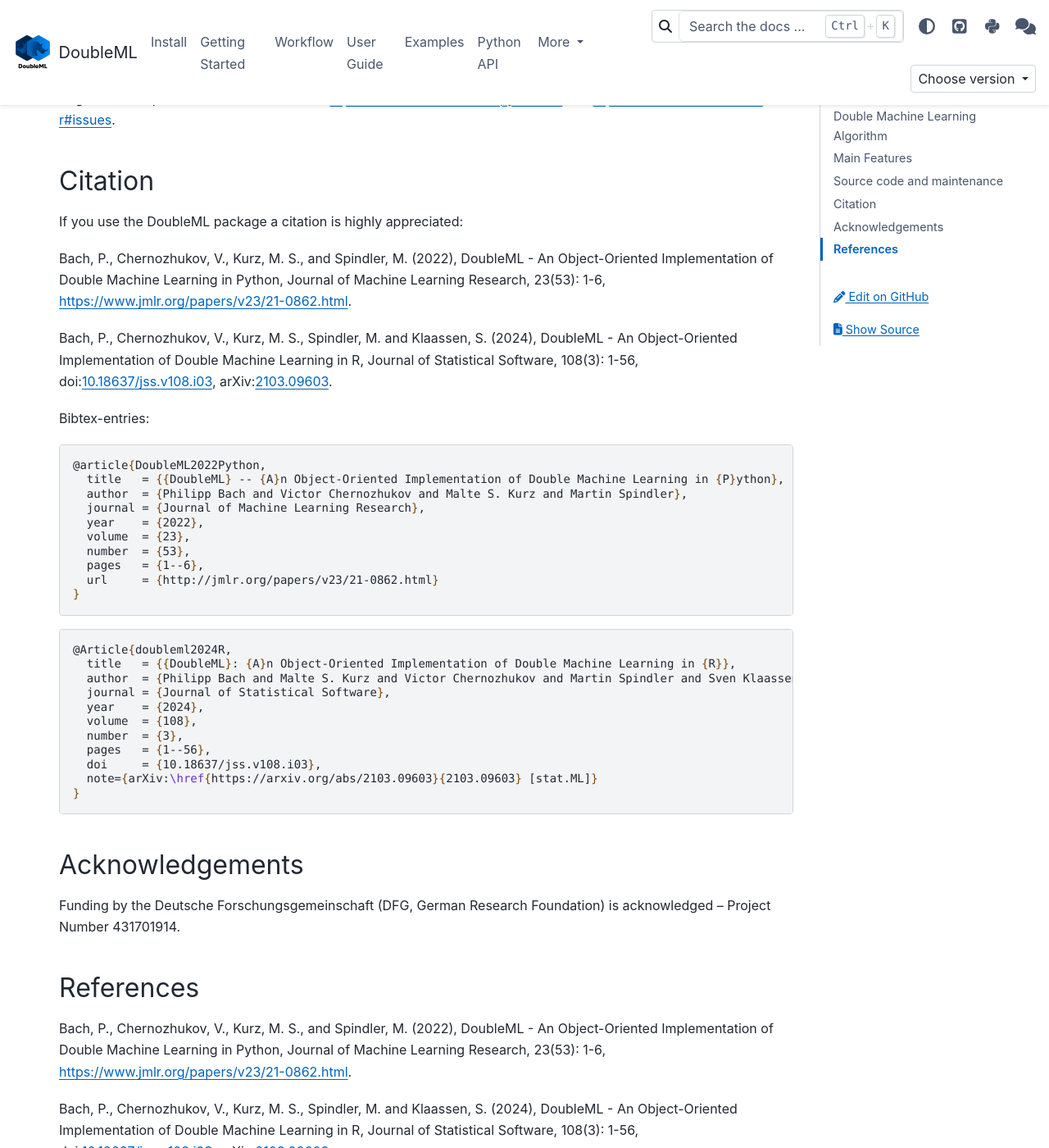
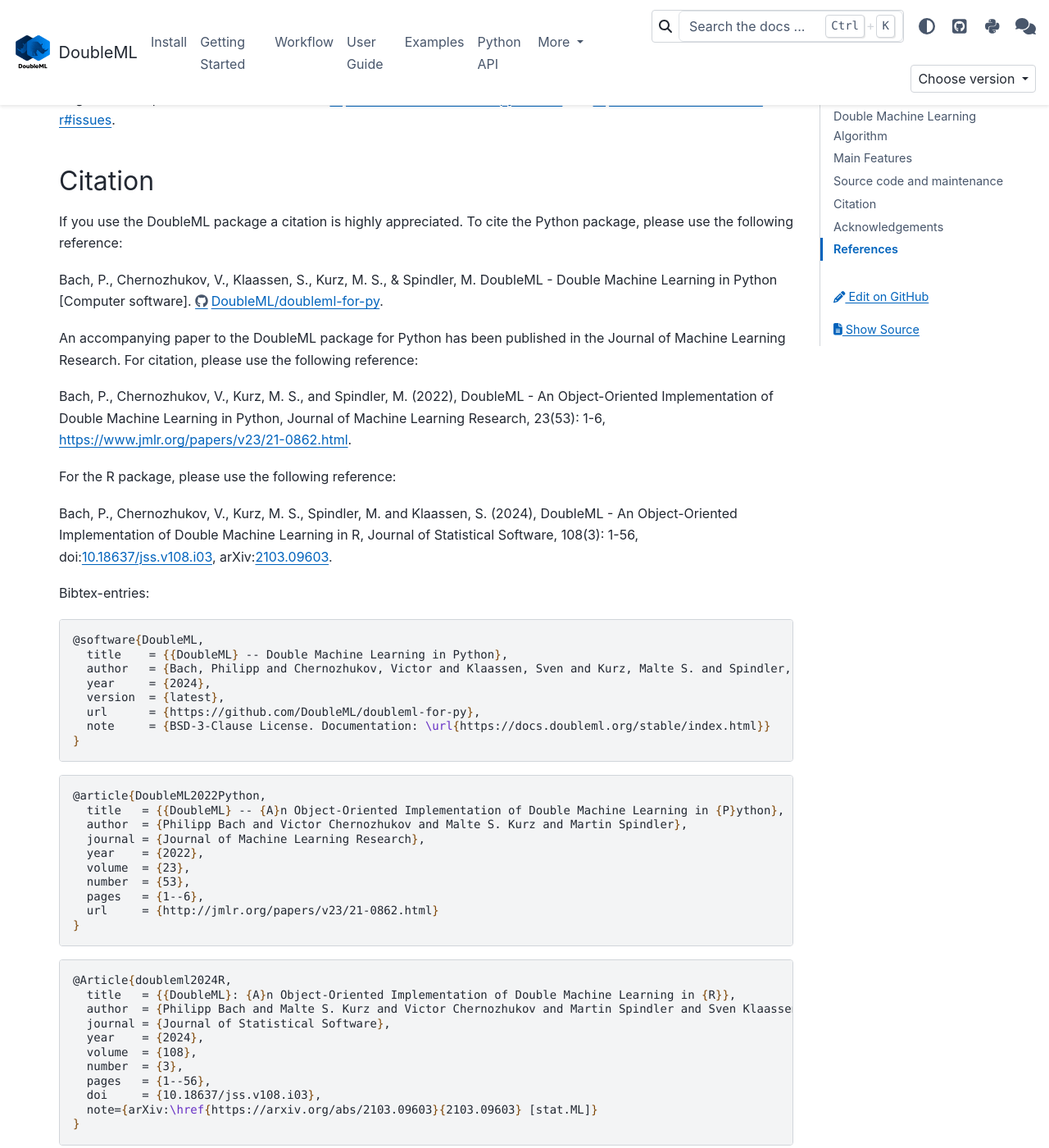
Before and after one commit to DoubleML/doubleml-docs, a Sphinx documentation site: the page built from doc/index.rst, in a window 1280 px wide and 1400 px high, scrolled down 3367 px. Shown: the whole window at 82% size. Built offline with Sphinx 7.4.7 and the PyData theme 0.15.4, drawn with Linux system fonts in a browser that asks for light colours; the version number could not be read and is left out.

Commit message:
upd software citation

```diff
--- a/doc/index.rst
+++ b/doc/index.rst
@@ -200,7 +200,12 @@
 Citation
 --------
 
-If you use the DoubleML package a citation is highly appreciated:
+If you use the DoubleML package a citation is highly appreciated. To cite the Python package, please use the following reference:
+
+Bach, P., Chernozhukov, V., Klaassen, S., Kurz, M. S., & Spindler, M. DoubleML - Double
+Machine Learning in Python [Computer software]. `https://github.com/DoubleML/doubleml-for-py <https://github.com/DoubleML/doubleml-for-py>`_.
+
+An accompanying paper to the DoubleML package for Python has been published in the Journal of Machine Learning Research. For citation, please use the following reference:
 
 Bach, P., Chernozhukov, V., Kurz, M. S., and Spindler, M. (2022), DoubleML - An
 Object-Oriented Implementation of Double Machine Learning in Python,
@@ -208,11 +213,24 @@
 `https://www.jmlr.org/papers/v23/21-0862.html  <https://www.jmlr.org/papers/v23/21-0862.html>`_.
 
 
+For the R package, please use the following reference:
+
 Bach, P., Chernozhukov, V., Kurz, M. S., Spindler, M.  and Klaassen, S. (2024),
 DoubleML - An Object-Oriented Implementation of Double Machine Learning in R, Journal of Statistical Software,
 108(3): 1-56, doi:`10.18637/jss.v108.i03 <https://doi.org/10.18637/jss.v108.i03>`_, arXiv:`2103.09603 <https://arxiv.org/abs/2103.09603>`_.
 
 Bibtex-entries:
+
+.. code-block:: TeX
+
+    @software{DoubleML,
+      title    = {{DoubleML} -- Double Machine Learning in Python},
+      author   = {Bach, Philipp and Chernozhukov, Victor and Klaassen, Sven and Kurz, Malte S. and Spindler, Martin},
+      year     = {2024},
+      version  = {latest},
+      url      = {https://github.com/DoubleML/doubleml-for-py},
+      note     = {BSD-3-Clause License. Documentation: \url{https://docs.doubleml.org/stable/index.html}}
+    }
 
 .. code-block:: TeX
 
```
